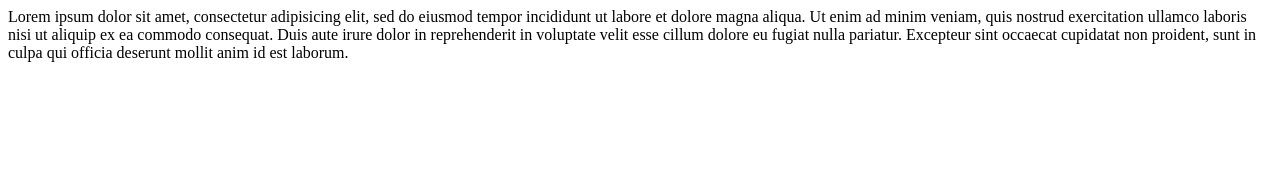
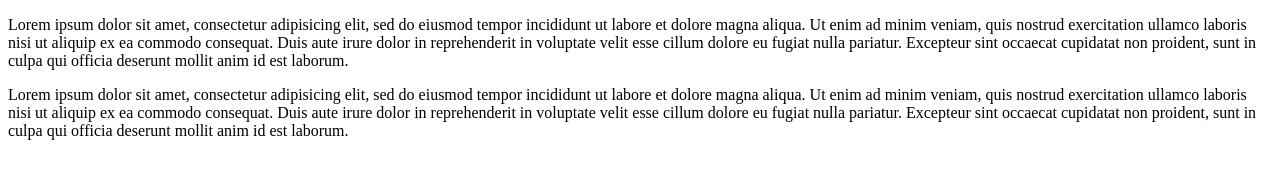
Before and after one commit to Ice-y/ABC, a plain HTML site: page index.html in a window 1280 px wide. Drawn offline with Linux system fonts and the light colour scheme.

Commit message:
首页增加一个段落

```diff
--- a/index.html
+++ b/index.html
@@ -4,11 +4,17 @@
 	<title>网站</title>
 </head>
 <body>
-Lorem ipsum dolor sit amet, consectetur adipisicing elit, sed do eiusmod
+<p>Lorem ipsum dolor sit amet, consectetur adipisicing elit, sed do eiusmod
 tempor incididunt ut labore et dolore magna aliqua. Ut enim ad minim veniam,
 quis nostrud exercitation ullamco laboris nisi ut aliquip ex ea commodo
 consequat. Duis aute irure dolor in reprehenderit in voluptate velit esse
 cillum dolore eu fugiat nulla pariatur. Excepteur sint occaecat cupidatat non
-proident, sunt in culpa qui officia deserunt mollit anim id est laborum.
+	proident, sunt in culpa qui officia deserunt mollit anim id est laborum.</p>
+	<p>Lorem ipsum dolor sit amet, consectetur adipisicing elit, sed do eiusmod
+	tempor incididunt ut labore et dolore magna aliqua. Ut enim ad minim veniam,
+	quis nostrud exercitation ullamco laboris nisi ut aliquip ex ea commodo
+	consequat. Duis aute irure dolor in reprehenderit in voluptate velit esse
+	cillum dolore eu fugiat nulla pariatur. Excepteur sint occaecat cupidatat non
+	proident, sunt in culpa qui officia deserunt mollit anim id est laborum.</p>
 </body>
 </html>
```
